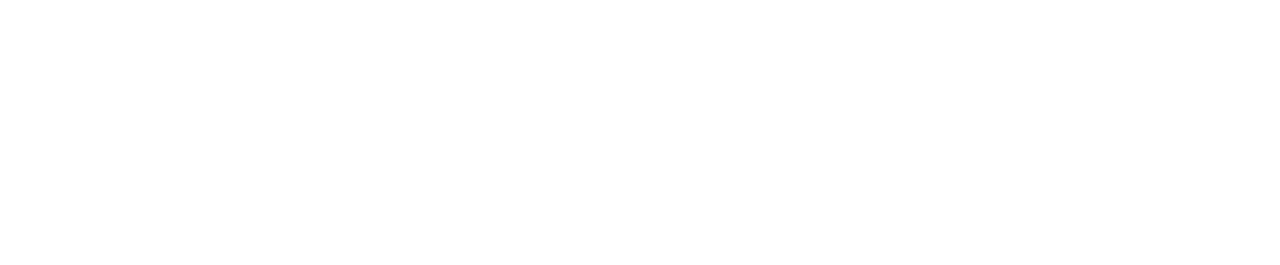
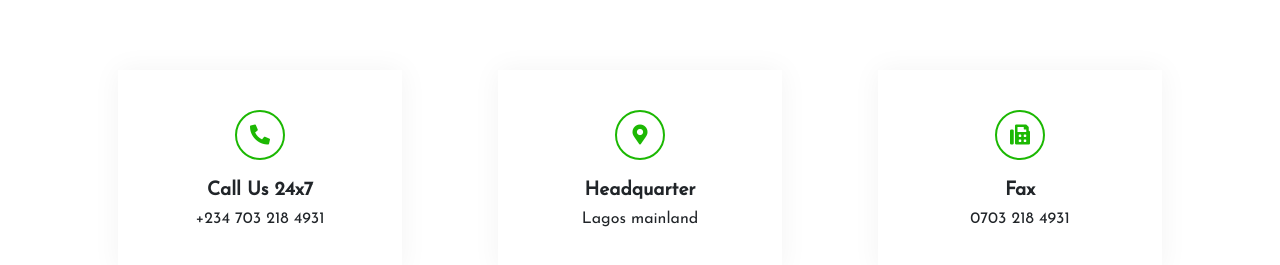
Before and after one commit to d-rigel/shopping_store, a React (Create React App) app: page / in a window 1280 px wide. Shown: the part 1542-1807 px from the top of the page. Before the commit the page ends 1542 px from the top, so only its background shows below. Built offline with nearby package versions, Linux system fonts and the light colour scheme.

Commit message:
contact component done!

```diff
--- /dev/null
+++ b/src/components/homeComponents/ContactInfo.js
@@ -0,0 +1,37 @@
+import React from "react";
+
+export const ContactInfo = () => {
+  return (
+    <div className="contactInfo container">
+      <div className="row">
+        <div className="col-12 col-md-4 contact-Box">
+          <div className="box-info">
+            <div className="info-image">
+              <i className="fas fa-phone-alt"></i>
+            </div>
+            <h5>Call Us 24x7</h5>
+            <p>+234 703 218 4931</p>
+          </div>
+        </div>
+        <div className="col-12 col-md-4 contact-Box">
+          <div className="box-info">
+            <div className="info-image">
+              <i className="fas fa-map-marker-alt"></i>
+            </div>
+            <h5>Headquarter</h5>
+            <p>Lagos mainland</p>
+          </div>
+        </div>
+        <div className="col-12 col-md-4 contact-Box">
+          <div className="box-info">
+            <div className="info-image">
+              <i className="fas fa-fax"></i>
+            </div>
+            <h5>Fax</h5>
+            <p>0703 218 4931</p>
+          </div>
+        </div>
+      </div>
+    </div>
+  );
+};
--- a/src/components/homeComponents/ShopSection.js
+++ b/src/components/homeComponents/ShopSection.js
@@ -4,7 +4,6 @@
 import products from "../../data/products";
 import { Pagination } from "./Pagination";
 export const ShopSection = () => {
-  console.log(products);
   return (
     <>
       <div className="container">
--- a/src/screens/HomeScreen.js
+++ b/src/screens/HomeScreen.js
@@ -2,6 +2,7 @@
 import { Header } from "../components/header/Header";
 import { ShopSection } from "../components/homeComponents/ShopSection";
 import { CallToActionSection } from "../components/homeComponents/CallToActionSection";
+import { ContactInfo } from "../components/homeComponents/ContactInfo";
 
 export const HomeScreen = () => {
   return (
@@ -9,6 +10,7 @@
       <Header />
       <ShopSection />
       <CallToActionSection />
+      <ContactInfo />
     </div>
   );
 };
```
